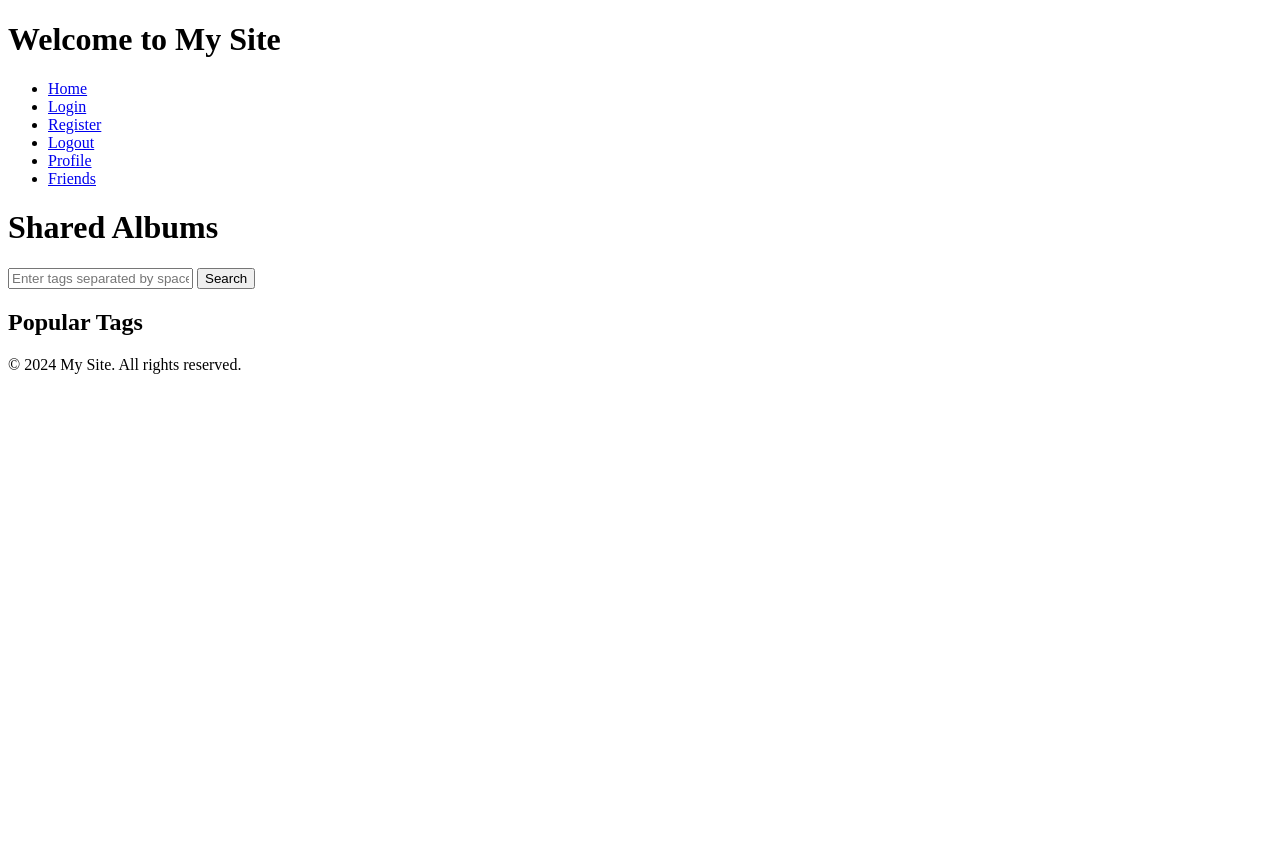
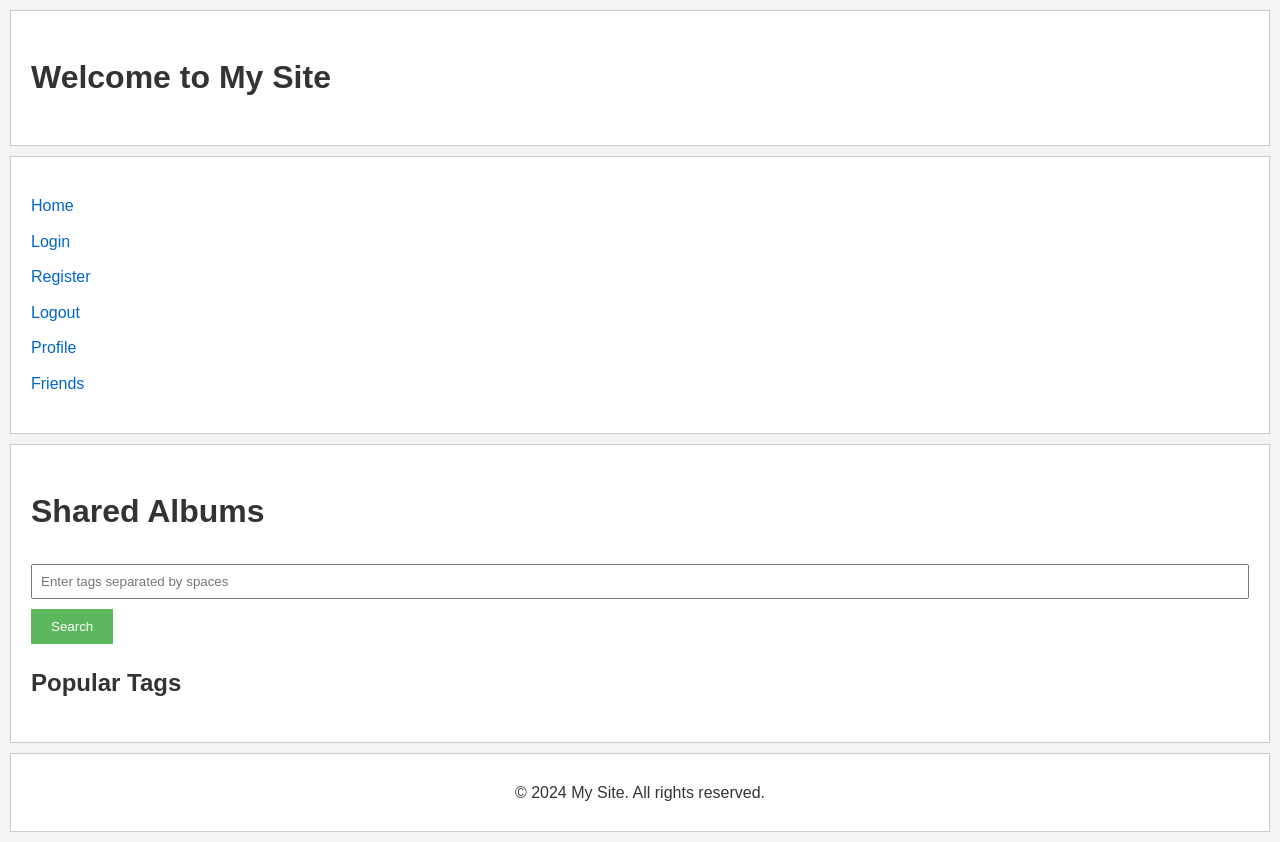
Before and after one commit to MarwanWalid2/SQL-Django-web-app, a Django app: page / in a window 1280 px wide. Before the commit the page ends 374 px from the top, so only its background shows below. Run offline with Django 5.2, Linux system fonts and the light colour scheme.

Commit message:
added css

```diff
--- a/mysite/accounts/forms.py
+++ b/mysite/accounts/forms.py
@@ -21,7 +21,7 @@ class UserSearchForm(forms.Form):
         return data
 
 class CommentForm(forms.ModelForm):
-    text = forms.CharField(widget=forms.Textarea, required=True)
+    text = forms.CharField(widget=forms.Textarea, required=True, label='Comment:')
     class Meta:
         model = Comment
         fields = ['text']
--- a/mysite/mysite/views.py
+++ b/mysite/mysite/views.py
@@ -89,6 +89,7 @@ def search_photos_by_tags(request):
 
 
 def view_photos_by_tag(request, tag_name):
+    form = CommentForm(user=request.user if request.user.is_authenticated else None)
     tag = Tag.objects.get(name=tag_name)
     view_all = 'view_all' in request.GET
     view_mine = 'view_mine' in request.GET
@@ -106,4 +107,4 @@ def view_photos_by_tag(request, tag_name):
     else:
         photos = tag.photos.all()
 
-    return render(request, 'photos_by_tag.html', {'photos': photos, 'tag_name': tag_name, 'error_message': error_message})
+    return render(request, 'photos_by_tag.html', {'photos': photos, 'tag_name': tag_name, 'error_message': error_message, 'form': form,})
--- /dev/null
+++ b/mysite/static/css/styles.css
@@ -0,0 +1,99 @@
+body {
+    font-family: Arial, sans-serif;
+    line-height: 1.6;
+    margin: 0;
+    padding: 0;
+    background: #f4f4f4;
+    color: #333;
+}
+
+header, nav, main, footer {
+    padding: 20px;
+    margin: 10px;
+    background: white;
+    border: 1px solid #ccc;
+}
+
+h1, h2, h3 {
+    color: #333;
+}
+
+a {
+    color: #0066cc;
+    text-decoration: none;
+}
+
+a:hover {
+    text-decoration: underline;
+}
+
+ul {
+    list-style: none;
+    padding: 0;
+}
+
+li {
+    margin-bottom: 10px;
+}
+
+input[type=text], input[type=file] {
+    width: 100%;
+    padding: 8px;
+    margin-top: 5px;
+    margin-bottom: 10px;
+    box-sizing: border-box;
+}
+
+button {
+    background-color: #5cb85c;
+    color: white;
+    border: none;
+    padding: 10px 20px;
+    cursor: pointer;
+}
+
+button:hover {
+    background-color: #4cae4c;
+}
+
+form {
+    margin-top: 20px;
+}
+
+footer {
+    text-align: center;
+    padding: 10px 0;
+}
+
+
+.photo-gallery {
+    display: flex;
+    flex-wrap: wrap;
+    justify-content: space-around;
+}
+
+.photo-item {
+    width: calc(33.333% - 20px);  /* three items per row, with margin */
+    margin: 10px;
+    background: #fff;
+    padding: 10px;
+    box-shadow: 0 2px 5px rgba(0,0,0,0.1);
+}
+
+.photo-item img {
+    width: 100%;
+    height: auto;
+}
+
+/* Responsive styles */
+@media (max-width: 768px) {
+    .photo-item {
+        width: calc(50% - 20px); /
+    }
+}
+
+@media (max-width: 480px) {
+    .photo-item {
+        width: 100%;
+    }
+}
--- a/mysite/templates/base.html
+++ b/mysite/templates/base.html
@@ -1,8 +1,11 @@
+{% load static %}
+
 <!DOCTYPE html>
 <html lang="en">
 <head>
     <meta charset="UTF-8">
     <meta name="viewport" content="width=device-width, initial-scale=1.0">
+    <link rel="stylesheet" href="{% static 'css/styles.css' %}">
     <title>{% block title %}My Site{% endblock %}</title>
 </head>
 <body>
```
Also changed, not shown: mysite/accounts/templates/accounts/photosbytags.html (deleted, +0 -18 lines), mysite/static/1.jpg (deleted).
